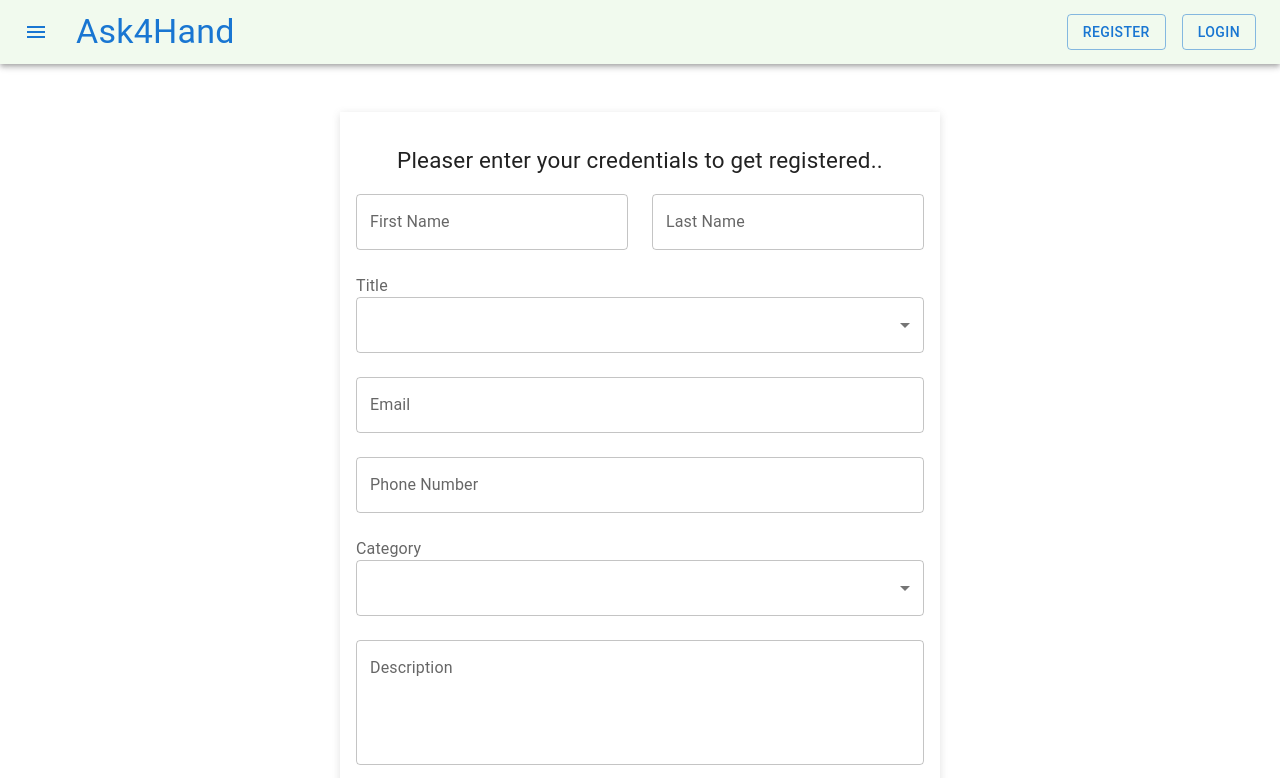
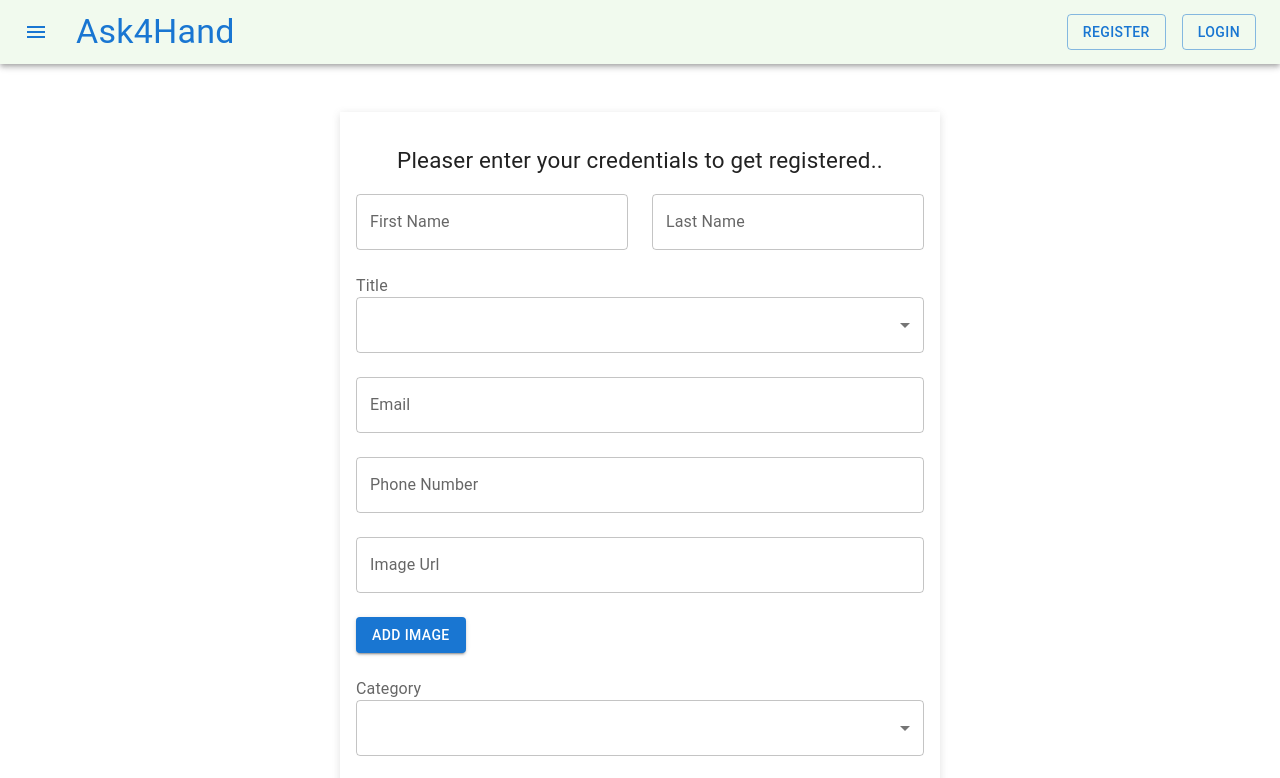
Before and after one commit to stphncrt/Ask4Hand, a React app in the folder client/: page /register in a window 1280 px wide. Shown: the top 778 px of the page. Built offline with nearby package versions, Linux system fonts and the light colour scheme.

Commit message:
add image fields to signup form

```diff
--- a/client/src/pages/RegisterPage/RegisterPage.jsx
+++ b/client/src/pages/RegisterPage/RegisterPage.jsx
@@ -1,4 +1,4 @@
-import React from "react";
+import React, { useState, useEffect } from "react";
 import { makeStyles } from "@material-ui/core/styles";
 import { useFormik } from "formik";
 import {
@@ -48,6 +48,22 @@ const RegisterPage = () => {
     },
   });
   const titles = ["repairer", "painter", "electrician"];
+  const [imageList, setImageList] = useState([""]);
+
+  const addImageInputField = () => {
+    setImageList([...imageList, ""]);
+  };
+  const handleImageUrlChange = (index, event) => {
+    const updatedImageList = [...imageList];
+    updatedImageList[index] = event.target.value;
+    setImageList(updatedImageList);
+  };
+
+  useEffect(() => {
+    // eslint-disable-next-line no-console
+    console.log(imageList);
+  }, [imageList]);
+
   return (
     <Container className={signUpStyles.wrapper} maxWidth="sm">
       <Typography className={signUpStyles.text}>
@@ -84,13 +100,15 @@ const RegisterPage = () => {
               value="Age"
               label="Age"
               onChange={formik.handleChange}
-							fullWidth>
+              fullWidth
+            >
               {titles.map((title) => (
-								<MenuItem value={title}>{title}</MenuItem>
+                <MenuItem value={title} key={title}>
+                  {title}
+                </MenuItem>
               ))}
             </Select>
           </Grid>
-
           <Grid item xs={12}>
             <TextField
               label="Email"
@@ -112,6 +130,27 @@ const RegisterPage = () => {
               type="number"
             />
           </Grid>
+          {imageList.map((item, index) => (
+            <Grid item xs={12} key={index}>
+              <TextField
+                label="Image Url"
+                variant="outlined"
+                fullWidth
+                value={item}
+                onChange={(event) => handleImageUrlChange(index, event)}
+                name="imageUrl"
+              />
+            </Grid>
+          ))}
+          <Grid item xs={12}>
+            <Button
+              variant="contained"
+              color="primary"
+              onClick={addImageInputField}
+            >
+              Add Image
+            </Button>
+          </Grid>
           <Grid item xs={12}>
             <InputLabel id="demo-simple-select-label">Category</InputLabel>
             <Select
@@ -121,9 +160,12 @@ const RegisterPage = () => {
               value="Category"
               label="Category"
               name="title"
-							fullWidth>
+              fullWidth
+            >
               {titles.map((title) => (
-								<MenuItem value={title}>{title}</MenuItem>
+                <MenuItem value={title} key={title}>
+                  {title}
+                </MenuItem>
               ))}
             </Select>
           </Grid>
```
Lines whose indentation alone changed are shown as unchanged.
